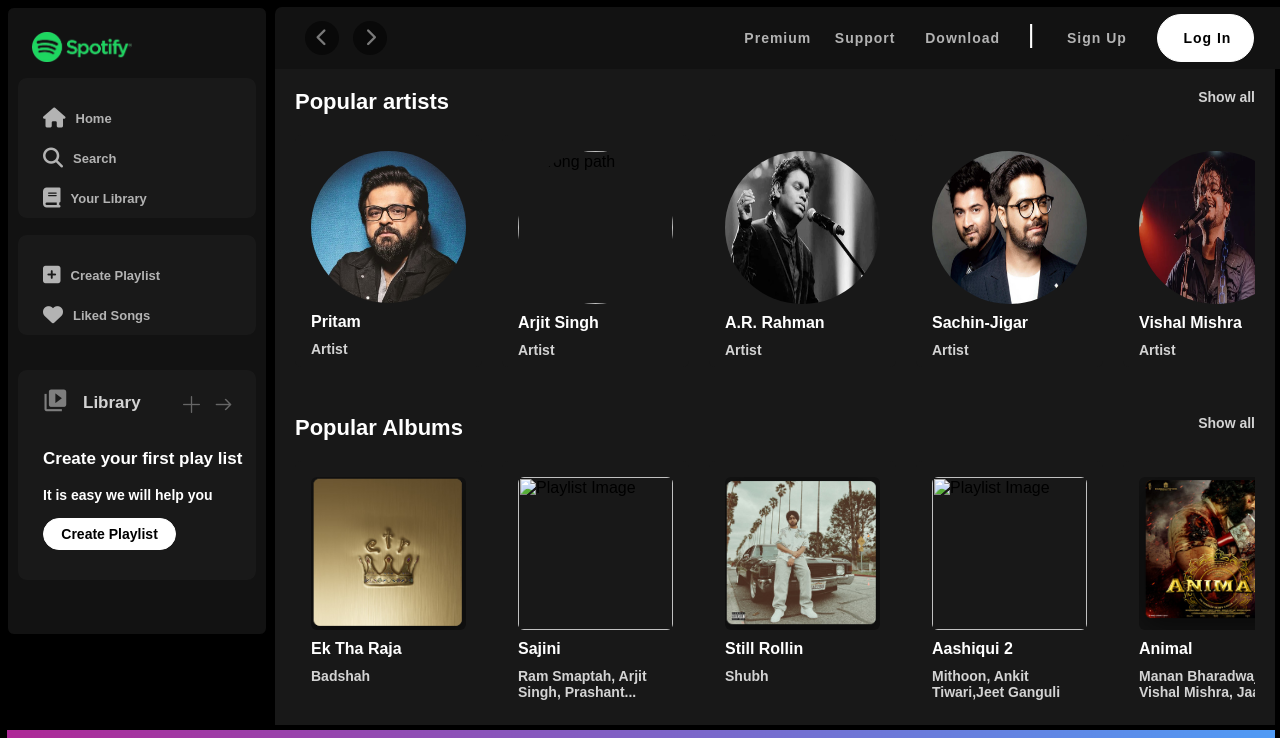
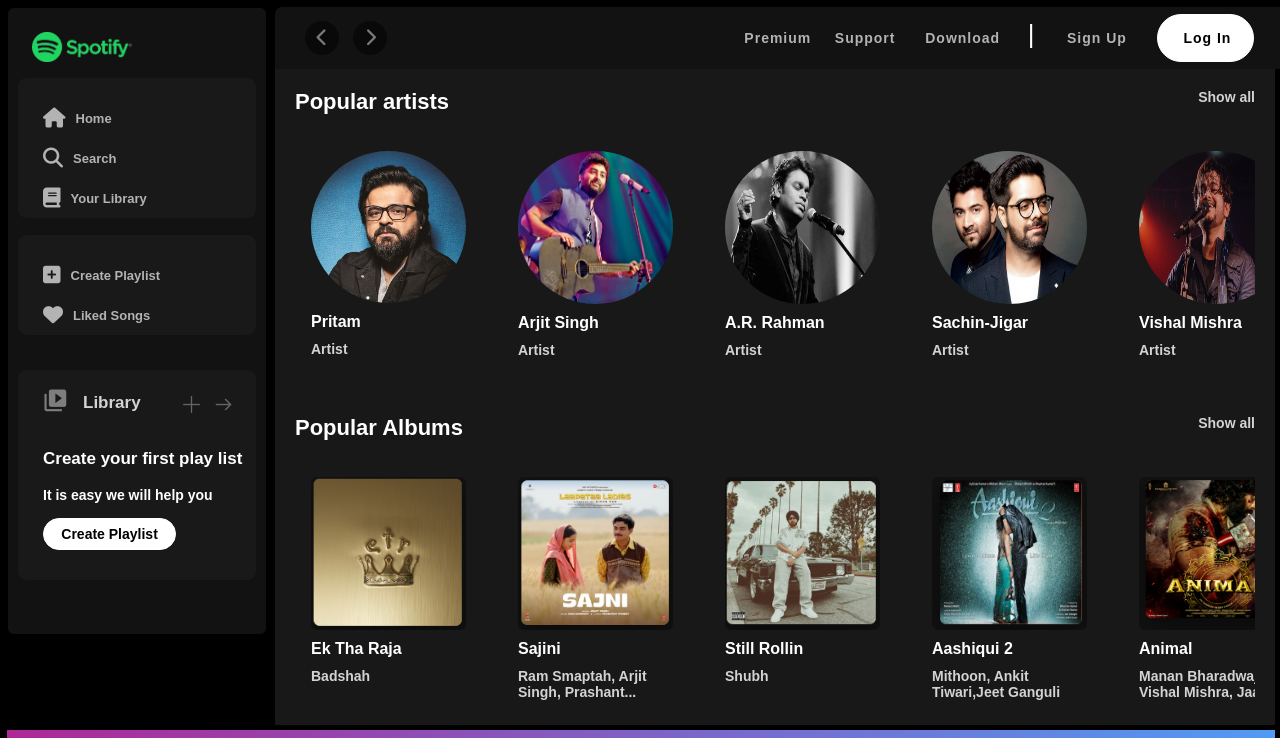
Before and after one commit to NavikaAgarwal/Spotify-Clone, a plain HTML site: page Spotify/index.html in a window 1280 px wide. Shown: the top 738 px of the page. Drawn offline with Linux system fonts and the light colour scheme.

Commit message:
Update index.html

```diff
--- a/Spotify/index.html
+++ b/Spotify/index.html
@@ -110,7 +110,7 @@
                     </div>
                    </div>
                    <div style="height: 200px;"  class="item">
-                    <img style="border-radius: 50%; height:153px" src="images/arjiit.PNG" alt="wrong path">
+                    <img style="border-radius: 50%; height:153px" src="images/arijit.PNG" alt="wrong path">
                     <div class="play">
                         <span class="fa fa-play"></span>
                         <h4 style="font-size: 16px;">Arjit Singh</h4>
@@ -165,7 +165,7 @@
                     </div>
                 </div>
                 <div style="height:240px" class="item">
-                    <img src="images/sajini.PNG" alt="Playlist Image" height="153px"/>
+                    <img src="images/sajni.PNG" alt="Playlist Image" height="153px"/>
                     <div class="play">
                         <span class="fa fa-play"></span>
                         <h4 style="font-size: 16px;">Sajini</h4>
@@ -182,7 +182,7 @@
                     </div>
                 </div>
                 <div style="height:240px" class="item">
-                    <img src="images/asquie.PNG" alt="Playlist Image" height="153px"/>
+                    <img src="images/aashiqui.PNG" alt="Playlist Image" height="153px"/>
                     <div class="play">
                         <span class="fa fa-play"></span>
                         <h4 style="font-size: 16px;">Aashiqui 2</h4>
@@ -416,7 +416,7 @@
             </div>
             <br>
             <br>
-            <h5 style="font-weight: 500;">&copy; @2024 Spotify AB </h5>
+            <h5 style="font-weight: 500;">&copy; @2024 Spotify Navika Agarwal</h5>
             <br>
             <br>
         </div>
```
